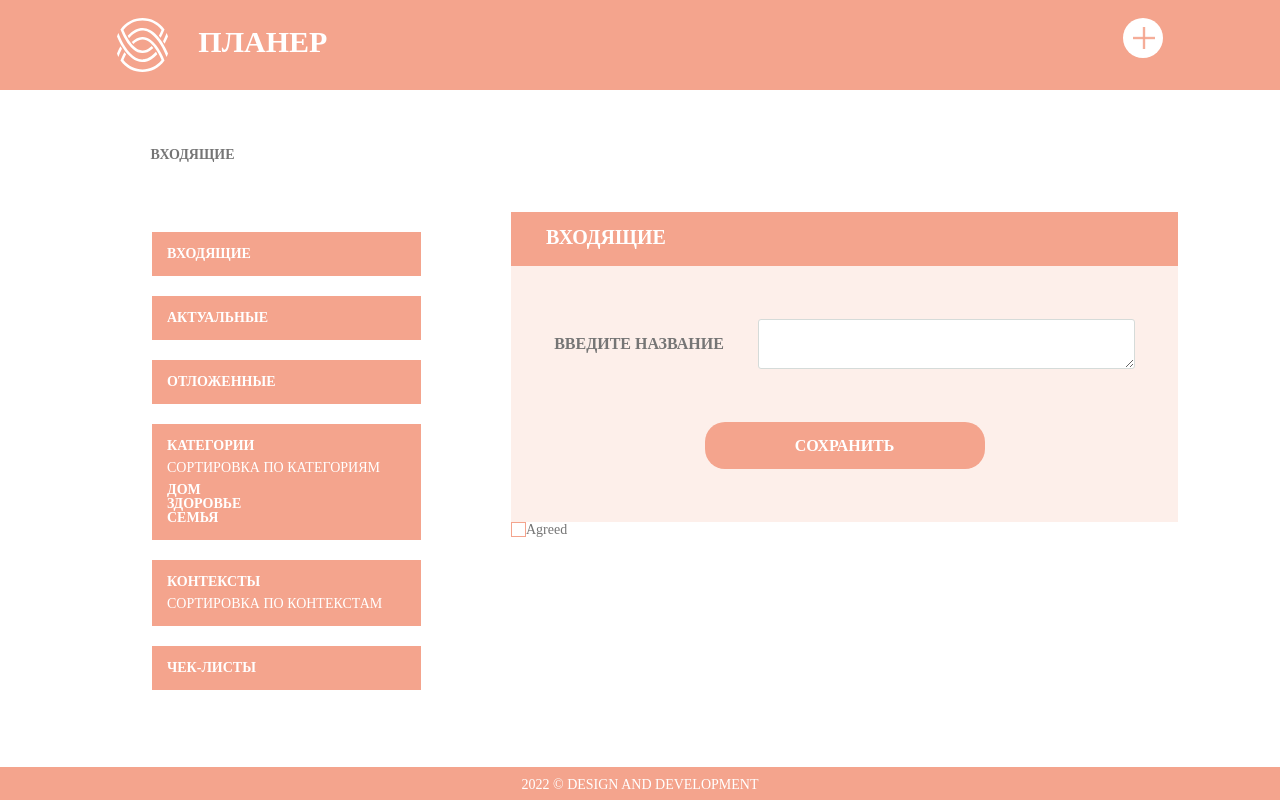
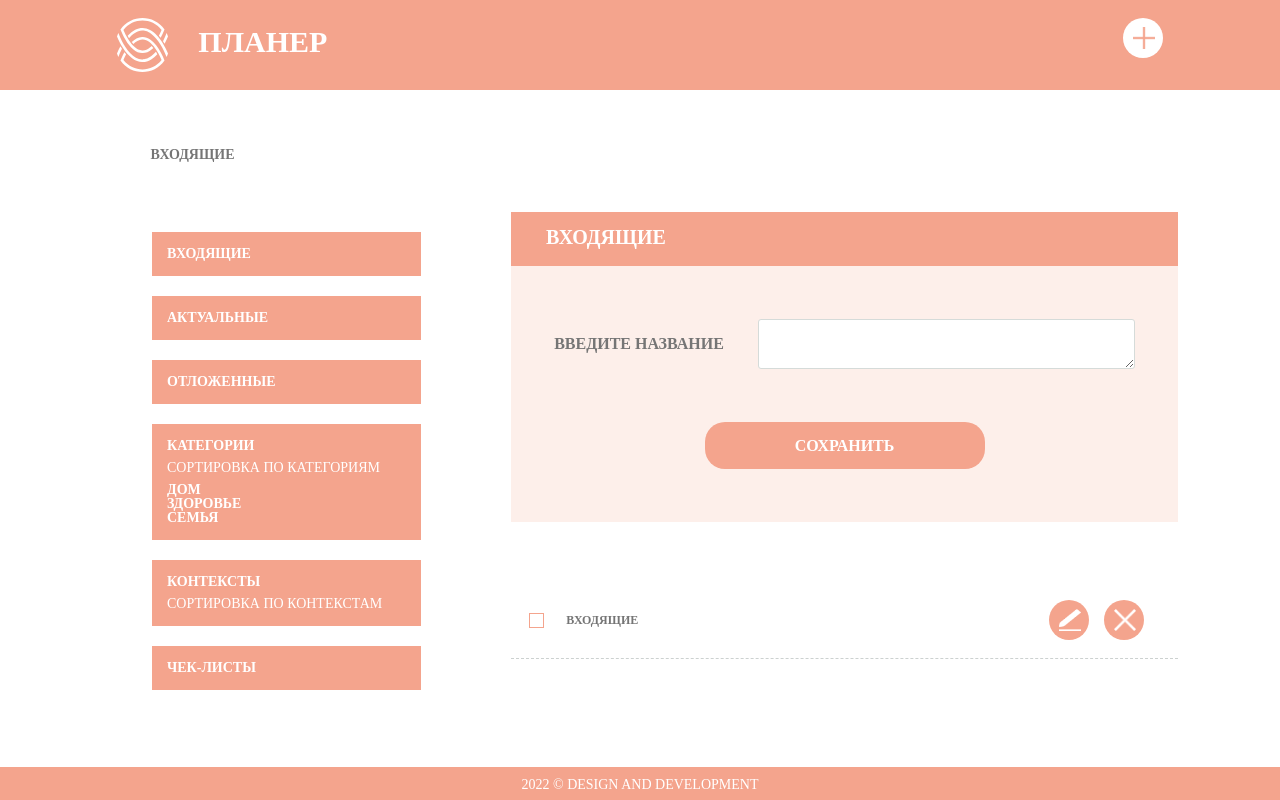
Before and after one commit to sssheina/ITGirl-Project-JS, a website: page index.html in a window 1280 px wide. Drawn offline with nearby package versions, Linux system fonts and the light colour scheme; files that its build step writes are made by us from their sources.

Commit message:
список входящих

```diff
--- a/assets/sass/1_inbox.scss
+++ b/assets/sass/1_inbox.scss
@@ -26,6 +26,7 @@
     width: 667px;
     height: 256px;
     background-color: rgba(244, 164, 141, 0.18);
+    margin-bottom: 60px;
 }
 .inbox__inputfield {
     display: flex;
@@ -44,3 +45,25 @@ font-weight: 600;
     font-size: 16px;
 font-weight: 800;
 }
+
+
+.inbox__listItem {
+    display: grid;
+    grid-template-columns: 1fr 13fr 1.5fr 1.5fr;
+    align-items: center;
+    border: 1px dashed #CCD1D0;
+    border-top: none;
+    border-right: none;
+    border-left: none;
+    padding: 1.3em;
+}
+.inbox__item {
+    font-size: 12px;
+    font-weight: 600;
+}
+.inbox__btn {
+    height: 40px;
+    width: 40px;
+    background-color: #F4A48D;
+    color:white;
+}
--- a/assets/sass/checkmark.scss
+++ b/assets/sass/checkmark.scss
@@ -39,4 +39,5 @@
   }
   .check input[type="checkbox"]:checked ~ .checkmark:before{
     display: block;
+    box-sizing: unset;
   }
--- a/index.html
+++ b/index.html
@@ -23,8 +23,7 @@
             <ul class="menu__list"></ul>
           </nav>
             <button class="header__button btn">
-              <!-- + -->
-              <!-- &plus; --><img class="header__buttonpic" src="./assets/images/plus_peach_transparent.png" alt="logo_white">
+              <img class="header__buttonpic" src="./assets/images/plus_peach_transparent.png" alt="logo_white">
              </button>
 
         </div>
@@ -103,14 +102,19 @@
 
 
                       <!-- СПИСОК ВХОДЯЩИХ-->
+
                       <div class="inbox__listItem listItem">
+
                         <div class="inbox__inputfield ">
                           <label class="inbox__check check">
                             <input type="checkbox" id="agreedCheckbox" />
                             <span class="inbox__checkmark checkmark"></span>
                           </label>
-                          <p>Agreed</p>
-                        </div>
+                          </div>
+                          <div class="inbox__item">ВХОДЯЩИЕ</div>
+                          <button class="inbox__btn btn"><img class="header__buttonpic" src="./assets/images/pencil_white.png" alt="logo_white"></button>
+                          <button class="inbox__btn btn"><img class="header__buttonpic" src="./assets/images/delite_white.png" alt="logo_white"></button>
+
                       </div>
 
 
@@ -130,6 +134,6 @@
       <footer class="footer"><h4 class="footer__text">2022 © DESIGN AND DEVELOPMENT</h4></footer>
     </div>
 
-    <script src="./assets/scripts/index.js"></script>
+    <script src="./bundle.js"></script>
   </body>
 </html>
```
Also changed, not shown: assets/images/delite_white.png (added), assets/images/pencil_white.png (added).
